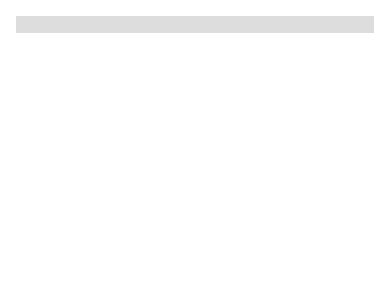
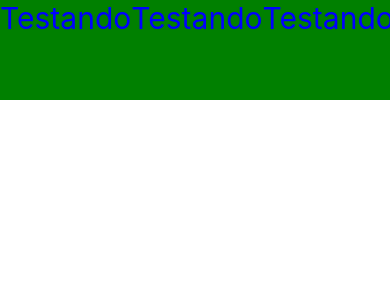
Before and after one commit to luanheuripedes/vendas, a React Native app: screen / in a window 390 px wide. Shown: the top 300 px of the page. Built offline with nearby package versions, Linux system fonts and the light colour scheme.

Commit message:
learning: componente scrollView

```diff
--- a/src/App.tsx
+++ b/src/App.tsx
@@ -1,29 +1,54 @@
-import React, { useState } from 'react';
-import { NativeSyntheticEvent, SafeAreaView, StyleSheet, TextInput, TextInputChangeEventData } from 'react-native';
+
+import { SafeAreaView, ScrollView, StyleSheet, Text } from 'react-native';
 
 
 const styles = StyleSheet.create({
   container: {
     color: 'blue',
+    fontSize: 30,
+    flexDirection: 'row',
   },
   input: {
     backgroundColor: '#ddd',
     margin: 16,
+  },
+  scroll: {
+    backgroundColor: 'green',
+    height: 100,
   },
 });
 
 
 const App = () => {
 
-  const [value, setValue] = useState<string>('');
 
-  const handleOnChangeInput = (event: NativeSyntheticEvent<TextInputChangeEventData>) => {
-    setValue(event.nativeEvent.text);
-  };
+
   return (
     <SafeAreaView>
-      <TextInput
-        onChange={handleOnChangeInput} value={value} style={styles.input} />
+      <ScrollView horizontal style={styles.scroll} >
+        <Text style={styles.container}>Testando</Text>
+        <Text style={styles.container}>Testando</Text>
+        <Text style={styles.container}>Testando</Text>
+        <Text style={styles.container}>Testando</Text>
+        <Text style={styles.container}>Testando</Text>
+        <Text style={styles.container}>Testando</Text>
+        <Text style={styles.container}>Testando</Text>
+        <Text style={styles.container}>Testando</Text>
+        <Text style={styles.container}>Testando</Text>
+        <Text style={styles.container}>Testando</Text>
+        <Text style={styles.container}>Testando</Text>
+        <Text style={styles.container}>Testando</Text>
+        <Text style={styles.container}>Testando</Text>
+        <Text style={styles.container}>Testando</Text>
+        <Text style={styles.container}>Testando</Text>
+        <Text style={styles.container}>Testando</Text>
+        <Text style={styles.container}>Testando</Text>
+        <Text style={styles.container}>Testando</Text>
+        <Text style={styles.container}>Testando</Text>
+        <Text style={styles.container}>Testando</Text>
+        <Text style={styles.container}>Testando</Text>
+
+      </ScrollView>
     </SafeAreaView>
   );
 };
```
